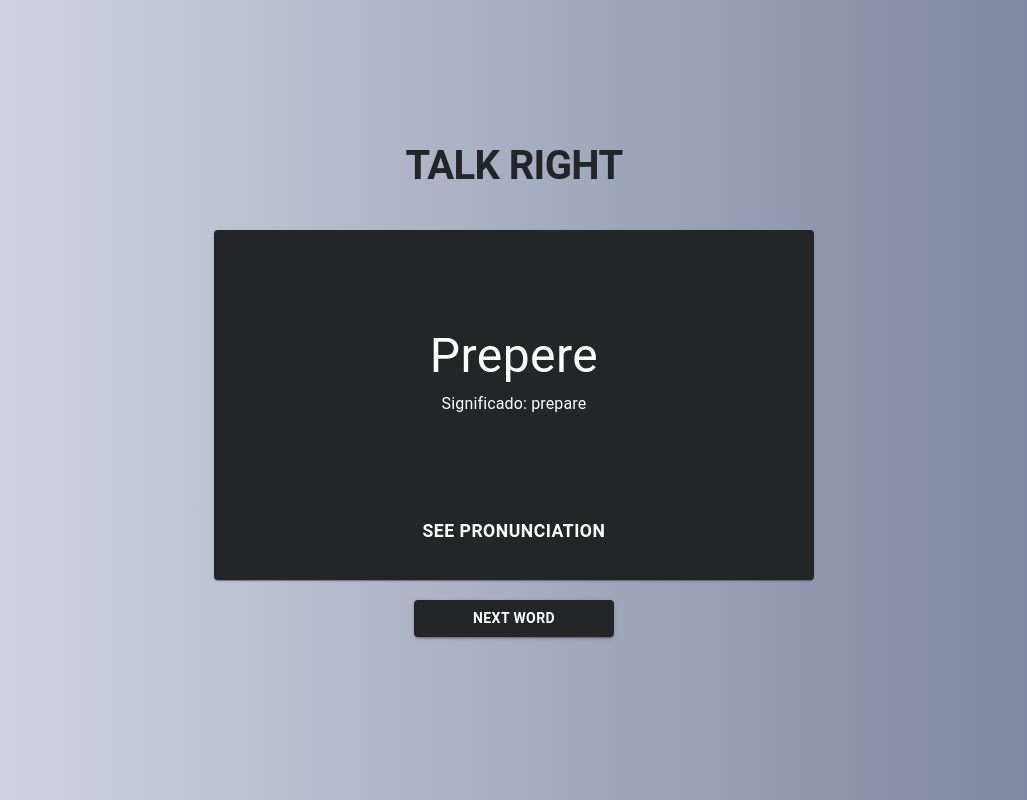
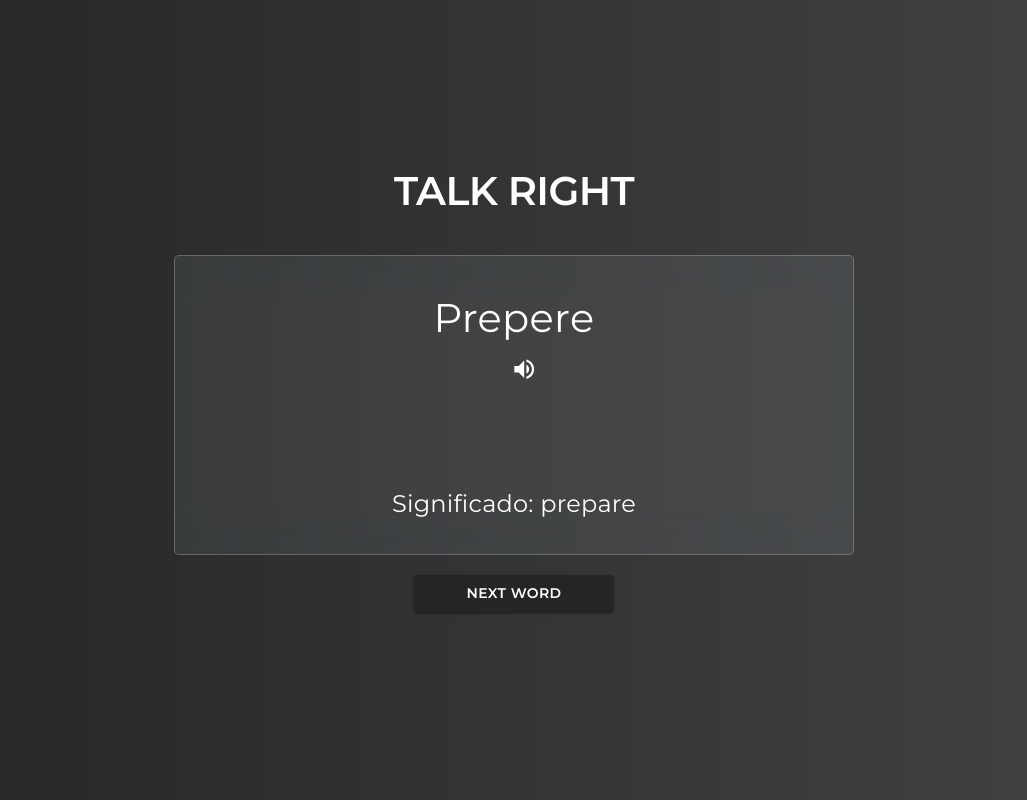
Before and after one commit to delfigica/talk-right, a React (Create React App) app: page / in a window 1280 px wide. Shown: the whole page, without its empty margins (126-1153 px from the left). Built offline with nearby package versions, Linux system fonts and the light colour scheme; no server answers.

Commit message:
new desing and add audio functionality

```diff
--- a/package.json
+++ b/package.json
@@ -11,6 +11,7 @@
     "@testing-library/jest-dom": "^5.16.5",
     "@testing-library/react": "^13.4.0",
     "@testing-library/user-event": "^13.5.0",
+    "axios": "^1.6.8",
     "git": "^0.1.5",
     "react": "^18.2.0",
     "react-dom": "^18.2.0",
--- a/src/App.js
+++ b/src/App.js
@@ -3,7 +3,6 @@ import { getWord } from "./helpers/getWord";
 import { CardWord } from "./components/CardWord";
 
 import { Box, Button, Typography } from "@mui/material";
-
 
 function App() {
   const [word, setWord] = useState({});
@@ -12,7 +11,7 @@ function App() {
   const handlerChangeWord = () => {
     let item = getWord();
     setWord(item);
-    setShowWord(true)
+    setShowWord(true);
   };
 
   useEffect(() => {
@@ -22,8 +21,8 @@ function App() {
   return (
     <Box
       sx={{
-        backgroundColor: "#757F9A",
-        background: "linear-gradient(to right, #D7DDE8, #757F9A)",
+        backgroundColor: " #232526",
+        background: "linear-gradient(to right,  #232526, #414345)",
         height: "100vh",
         display: "flex",
         flexDirection: "column",
@@ -34,12 +33,12 @@ function App() {
       <Typography
         variant="h1"
         sx={{
-          color: "#232526",
+          color: "#fff",
           fontSize: "2.5em",
           textTransform: "uppercase",
           textAlign: "center",
           marginBottom: "40px",
-          fontWeight: 600
+          fontWeight: 600,
         }}
       >
         Talk Right
--- a/src/components/CardWord.js
+++ b/src/components/CardWord.js
@@ -1,4 +1,5 @@
-import React, { useEffect } from "react";
+import React, { useEffect, useState } from "react";
+import axios from "axios";
 
 import {
   Card,
@@ -7,66 +8,95 @@ import {
   useTheme,
   useMediaQuery,
   Button,
+  IconButton,
 } from "@mui/material";
+import VolumeUpIcon from "@mui/icons-material/VolumeUp";
+export const CardWord = ({ word, showWord, setShowWord }) => {
+  const [wordApi, setWordApi] = useState({});
 
-export const CardWord = ({ word, showWord, setShowWord }) => {
-  useEffect(() => {}, [word]);
+  useEffect(() => {
+    axios
+      .get(`https://api.dictionaryapi.dev/api/v2/entries/en/${word.word}`)
+      .then((res) => {
+        let objWithAudio = res.data[0].phonetics.filter(
+          (obj) => obj.audio.length > 0
+        );
+        setWordApi(objWithAudio[0]);
+      })
+      .catch((err) => {
+        console.log(err);
+      });
+  }, [word]);
+
+  const play = () => {
+    let audio = document.getElementById("audio");
+    audio.play();
+  };
 
   const theme = useTheme();
   const laptop = useMediaQuery(theme.breakpoints.up("lg"));
+  console.log(word);
   return (
-    <Card
-      sx={
-        laptop
-          ? {
-              width: "600px",
-              height: "350px",
+    <Box
+      sx={laptop ? {
+        width: "680px",
+        height: "300px",
+        border: "1px solid  rgba(255, 255, 255, 0.222)",
+        borderRadius: "5px",
+        padding: "2em",
+        backgroundColor: "rgba(255, 255, 255, 0.074)",
+        backdropFilter: "blur(20px)",
+        textAlign: "center",
+        color: "#fff",
         display: "flex",
         flexDirection: "column",
-              alignItems: "center",
-              background: "#232526",
-              color: "white",
-            }
-          : {
-              width: "300px",
-              height: "200px",
+        justifyContent: "space-between",
+      } : {
+        width: "90%",
+        height: "300px",
+        border: "1px solid  rgba(255, 255, 255, 0.222)",
+        borderRadius: "5px",
+        padding: "2em",
+        backgroundColor: "rgba(255, 255, 255, 0.074)",
+        backdropFilter: "blur(20px)",
+        textAlign: "center",
+        color: "#fff",
         display: "flex",
-              alignItems: "center",
         flexDirection: "column",
-              justifyContent: "center",
-              background: "#232526",
-              color: 'white'
-            }
-      }
+        justifyContent: "space-between",
+      }}
     >
+      <Box>
+        <Typography sx={{ fontSize: "2.5em" }}>{word.word}</Typography>
         <Box
           sx={{
-          height: "80%",
             display: "flex",
-          flexDirection: "column",
             alignItems: "center",
             justifyContent: "center",
           }}
         >
-        <Typography sx={{ fontSize: "3em" }}>
-          {showWord ? word.word : "/" + word.pronunciation}
+          {wordApi ? (
+            <>
+              <Typography sx={{ fontSize: "1.5em", margin: "0px 10px" }}>
+                {wordApi?.text}
               </Typography>
-        <Typography sx={{ height: "10%" }}>
+              <IconButton onClick={play}>
+                <VolumeUpIcon sx={{ fontSize: "1.1em", color: "white" }} />
+                <audio id="audio" src={wordApi?.audio}></audio>
+              </IconButton>
+            </>
+          ) : (
+            <>
+              <Typography sx={{ fontSize: "1.5em", margin: "0px 10px" }}>
+                /{word.pronunciation}
+              </Typography>
+            </>
+          )}
+        </Box>
+      </Box>
+      <Typography sx={{ fontSize: "1.5em" }}>
         Significado: {word.translate}
       </Typography>
     </Box>
-      <Box>
-        <Button
-          onClick={() => {
-            setShowWord((prev) => {
-              return !prev;
-            });
-          }}
-          sx={{ color: "white", fontWeight: 600, fontSize: "1.1em" }}
-        >
-          see pronunciation
-        </Button>
-      </Box>
-    </Card>
   );
 };
--- a/src/index.css
+++ b/src/index.css
@@ -1,9 +1,12 @@
 @import url('https://fonts.googleapis.com/css2?family=Wix+Madefor+Display&display=swap');
+@import url('https://fonts.googleapis.com/css2?family=Montserrat:ital,wght@0,100..900;1,100..900&family=Overpass:ital,wght@0,100..900;1,100..900&family=Poppins:ital,wght@0,100;0,200;0,300;0,400;0,500;0,600;0,700;0,800;0,900;1,100;1,200;1,300;1,400;1,500;1,600;1,700;1,800;1,900&family=Ubuntu:ital,wght@0,300;0,400;0,500;0,700;1,300;1,400;1,500;1,700&display=swap');
+
 * {
   padding: 0;
   margin: 0;
   box-sizing: border-box;
-  font-family: 'Wix Madefor Display', sans-serif;
+  /* font-family: 'Wix Madefor Display', sans-serif; */
+  font-family: "Montserrat", sans-serif !important;
 }
 
 img {
```
Also changed, not shown: 1 other file (tests, documents, lock files or other folders). Lines whose indentation alone changed are shown as unchanged.
